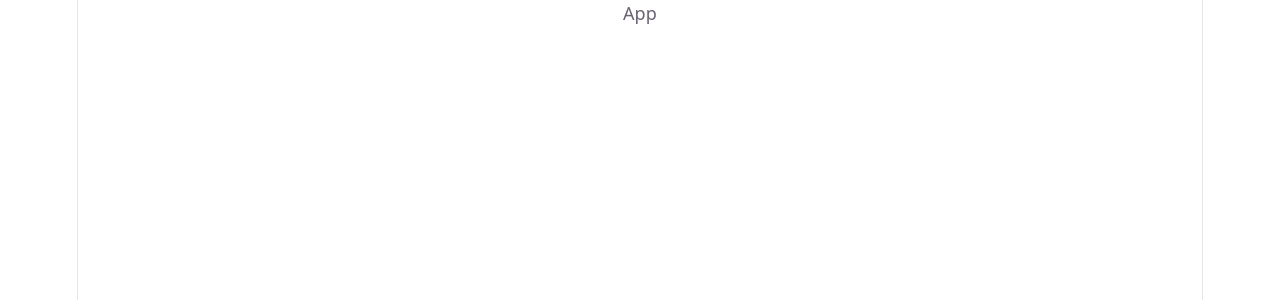
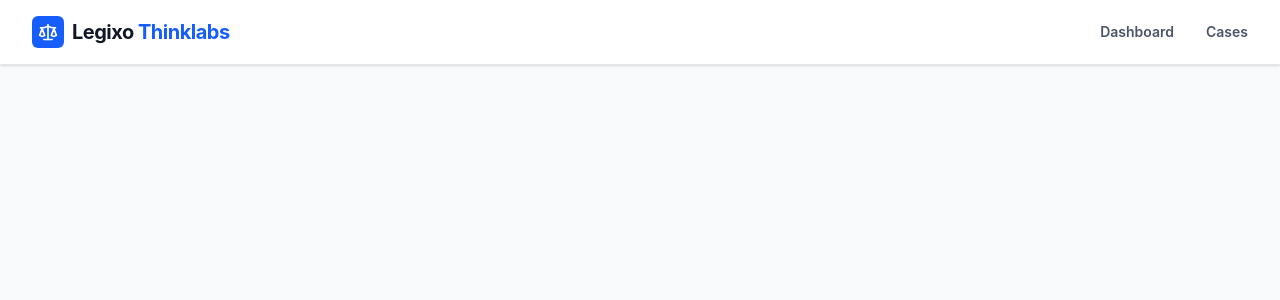
Before and after one commit to VinayakGaikwad101/assignment, a React (Vite) app in the folder frontend/: page /cases in a window 1280 px wide. Shown: the top 300 px of the page. Built offline with nearby package versions, Linux system fonts and the light colour scheme.

Commit message:
feat(ui): implement dashboard summary and reset global styles
- Added Dashboard component with real-time metrics
- Cleaned index.css to remove fixed widths and faint text colors
- Improved typography contrast for better readability

```diff
--- a/frontend/src/App.tsx
+++ b/frontend/src/App.tsx
@@ -1,5 +1,44 @@
-const App = () => {
-  return <div>App</div>;
-};
+import { BrowserRouter as Router, Routes, Route, Link } from "react-router-dom";
+import Dashboard from "./pages/Dashboard";
+import { Scale } from "lucide-react";
+
+function App() {
+  return (
+    <Router>
+      <div className="min-h-screen bg-gray-50 font-sans">
+        <nav className="bg-white border-b border-gray-200 px-8 py-4 flex justify-between items-center shadow-sm">
+          <div className="flex items-center space-x-2">
+            <div className="bg-blue-600 p-1.5 rounded-md text-white">
+              <Scale size={20} />
+            </div>
+            <span className="text-xl font-bold tracking-tight text-gray-900">
+              Legixo <span className="text-blue-600">Thinklabs</span>
+            </span>
+          </div>
+          <div className="flex space-x-8">
+            <Link
+              to="/"
+              className="text-sm font-semibold text-gray-600 hover:text-blue-600 transition-colors"
+            >
+              Dashboard
+            </Link>
+            <Link
+              to="/cases"
+              className="text-sm font-semibold text-gray-600 hover:text-blue-600 transition-colors"
+            >
+              Cases
+            </Link>
+          </div>
+        </nav>
+
+        <main className="py-8">
+          <Routes>
+            <Route path="/" element={<Dashboard />} />
+          </Routes>
+        </main>
+      </div>
+    </Router>
+  );
+}
 
 export default App;
--- a/frontend/src/index.css
+++ b/frontend/src/index.css
@@ -1,112 +1,21 @@
 @import "tailwindcss";
+
 :root {
-  --text: #6b6375;
-  --text-h: #08060d;
-  --bg: #fff;
-  --border: #e5e4e7;
-  --code-bg: #f4f3ec;
-  --accent: #aa3bff;
-  --accent-bg: rgba(170, 59, 255, 0.1);
-  --accent-border: rgba(170, 59, 255, 0.5);
-  --social-bg: rgba(244, 243, 236, 0.5);
-  --shadow:
-    rgba(0, 0, 0, 0.1) 0 10px 15px -3px, rgba(0, 0, 0, 0.05) 0 4px 6px -2px;
-
-  --sans: system-ui, 'Segoe UI', Roboto, sans-serif;
-  --heading: system-ui, 'Segoe UI', Roboto, sans-serif;
-  --mono: ui-monospace, Consolas, monospace;
-
-  font: 18px/145% var(--sans);
-  letter-spacing: 0.18px;
-  color-scheme: light dark;
-  color: var(--text);
-  background: var(--bg);
-  font-synthesis: none;
-  text-rendering: optimizeLegibility;
-  -webkit-font-smoothing: antialiased;
-  -moz-osx-font-smoothing: grayscale;
-
-  @media (max-width: 1024px) {
-    font-size: 16px;
-  }
-}
-
-@media (prefers-color-scheme: dark) {
-  :root {
-    --text: #9ca3af;
-    --text-h: #f3f4f6;
-    --bg: #16171d;
-    --border: #2e303a;
-    --code-bg: #1f2028;
-    --accent: #c084fc;
-    --accent-bg: rgba(192, 132, 252, 0.15);
-    --accent-border: rgba(192, 132, 252, 0.5);
-    --social-bg: rgba(47, 48, 58, 0.5);
-    --shadow:
-      rgba(0, 0, 0, 0.4) 0 10px 15px -3px, rgba(0, 0, 0, 0.25) 0 4px 6px -2px;
-  }
-
-  #social .button-icon {
-    filter: invert(1) brightness(2);
-  }
-}
-
-#root {
-  width: 1126px;
-  max-width: 100%;
-  margin: 0 auto;
-  text-align: center;
-  border-inline: 1px solid var(--border);
-  min-height: 100svh;
-  display: flex;
-  flex-direction: column;
-  box-sizing: border-box;
+  font-family: Inter, system-ui, Avenir, Helvetica, Arial, sans-serif;
+  background-color: #f9fafb;
+  color: #000000;
 }
 
 body {
   margin: 0;
+  display: flex;
+  place-items: start;
+  min-width: 320px;
+  min-height: 100vh;
 }
 
-h1,
-h2 {
-  font-family: var(--heading);
-  font-weight: 500;
-  color: var(--text-h);
+#root {
+  width: 100%;
+  margin: 0;
+  text-align: left;
 }
-
-h1 {
-  font-size: 56px;
-  letter-spacing: -1.68px;
-  margin: 32px 0;
-  @media (max-width: 1024px) {
-    font-size: 36px;
-    margin: 20px 0;
-  }
-}
-h2 {
-  font-size: 24px;
-  line-height: 118%;
-  letter-spacing: -0.24px;
-  margin: 0 0 8px;
-  @media (max-width: 1024px) {
-    font-size: 20px;
-  }
-}
-p {
-  margin: 0;
-}
-
-code,
-.counter {
-  font-family: var(--mono);
-  display: inline-flex;
-  border-radius: 4px;
-  color: var(--text-h);
-}
-
-code {
-  font-size: 15px;
-  line-height: 135%;
-  padding: 4px 8px;
-  background: var(--code-bg);
-}
--- /dev/null
+++ b/frontend/src/pages/Dashboard.tsx
@@ -0,0 +1,127 @@
+import React, { useEffect, useState } from "react";
+import { dashboardService } from "../services/api";
+import { type DashboardData } from "../types";
+import { Scale, Calendar, CheckCircle, Clock, AlertCircle } from "lucide-react";
+
+const Dashboard: React.FC = () => {
+  const [data, setData] = useState<DashboardData | null>(null);
+  const [loading, setLoading] = useState(true);
+  const [error, setError] = useState<string | null>(null);
+
+  const fetchStats = async () => {
+    try {
+      setLoading(true);
+      const response = await dashboardService.getSummary();
+      setData(response.data.data);
+      setError(null);
+    } catch (err: any) {
+      setError("Failed to load dashboard metrics.");
+      console.error(err);
+    } finally {
+      setLoading(false);
+    }
+  };
+
+  useEffect(() => {
+    fetchStats();
+  }, []);
+
+  if (loading) {
+    return (
+      <div className="flex items-center justify-center min-h-[60vh]">
+        <div className="animate-spin rounded-full h-12 w-12 border-t-2 border-b-2 border-blue-600"></div>
+      </div>
+    );
+  }
+
+  if (error) {
+    return (
+      <div className="p-6 text-center text-red-600 bg-red-50 rounded-lg m-6">
+        <AlertCircle className="mx-auto mb-2" />
+        <p>{error}</p>
+        <button onClick={fetchStats} className="mt-4 text-blue-600 underline">
+          Try Again
+        </button>
+      </div>
+    );
+  }
+
+  return (
+    <div className="p-6 max-w-7xl mx-auto">
+      <header className="mb-10">
+        <h1 className="text-4xl font-extrabold text-black tracking-tight">
+          Legal Operations Overview
+        </h1>
+        <p className="text-lg font-medium text-gray-600 mt-2">
+          Real-time hearing readiness and task tracking.
+        </p>
+      </header>
+
+      <div className="grid grid-cols-1 md:grid-cols-2 lg:grid-cols-4 gap-6">
+        <div className="bg-white p-6 rounded-xl shadow-sm border border-gray-100 flex items-center space-x-4">
+          <div className="p-3 bg-blue-50 rounded-lg text-blue-600">
+            <Scale size={24} />
+          </div>
+          <div>
+            <p className="text-sm text-gray-500 font-medium">
+              Total Active Cases
+            </p>
+            <p className="text-2xl font-bold text-gray-900">
+              {data?.totalCases || 0}
+            </p>
+          </div>
+        </div>
+
+        <div className="bg-white p-6 rounded-xl shadow-sm border border-gray-100 flex items-center space-x-4">
+          <div className="p-3 bg-orange-50 rounded-lg text-orange-600">
+            <Calendar size={24} />
+          </div>
+          <div>
+            <p className="text-sm text-gray-500 font-medium">
+              Hearings (Next 7 Days)
+            </p>
+            <p className="text-2xl font-bold text-gray-900">
+              {data?.upcomingHearings || 0}
+            </p>
+          </div>
+        </div>
+
+        <div className="bg-white p-6 rounded-xl shadow-sm border border-gray-100 flex items-center space-x-4">
+          <div className="p-3 bg-amber-50 rounded-lg text-amber-600">
+            <Clock size={24} />
+          </div>
+          <div>
+            <p className="text-sm text-gray-500 font-medium">Pending Tasks</p>
+            <p className="text-2xl font-bold text-gray-900">
+              {data?.tasks.pending || 0}
+            </p>
+          </div>
+        </div>
+
+        <div className="bg-white p-6 rounded-xl shadow-sm border border-gray-100 flex items-center space-x-4">
+          <div className="p-3 bg-green-50 rounded-lg text-green-600">
+            <CheckCircle size={24} />
+          </div>
+          <div>
+            <p className="text-sm text-gray-500 font-medium">Tasks Completed</p>
+            <p className="text-2xl font-bold text-gray-900">
+              {data?.tasks.completed || 0}
+            </p>
+          </div>
+        </div>
+      </div>
+
+      {data?.totalCases === 0 && (
+        <div className="mt-12 text-center p-16 bg-white rounded-2xl border-2 border-dashed border-gray-200">
+          <Scale size={48} className="mx-auto text-gray-300 mb-4" />
+          <h3 className="text-lg font-semibold text-gray-700">No Cases Yet</h3>
+          <p className="text-gray-500 max-w-xs mx-auto mt-2">
+            Your dashboard is empty because no case records have been created.
+          </p>
+        </div>
+      )}
+    </div>
+  );
+};
+
+export default Dashboard;
```
